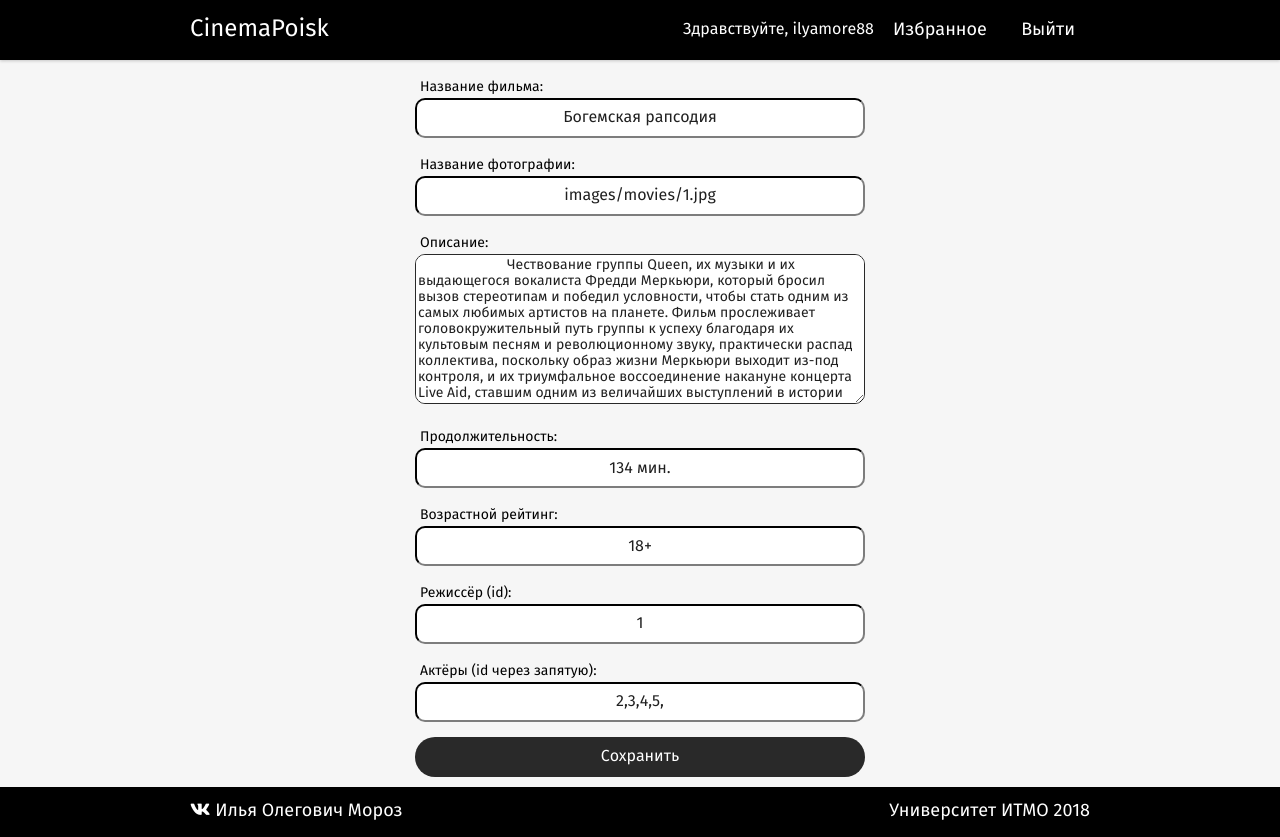
After one commit to ilyamore88/CinemaPoisk, a Django app: page /movie/1/edit in a window 1280 px wide. The commit adds this page. Run offline with Django 3.2, Linux system fonts and the light colour scheme; a user stored in the database is signed in; some libraries are stand-ins or nearby versions.

Commit message:
add movie editing

```diff
--- a/CinemaPoisk/urls.py
+++ b/CinemaPoisk/urls.py
@@ -10,7 +10,7 @@ urlpatterns = [
     path('cinema/<int:cinemaid>', views.cinemaRender),
     path('cinema/<int:cinemaid>/edit', adminviews.editcinema),
     path('movie/<int:movieid>', views.movieRender),
-    path('cinema/<int:cinemaid>/edit', views.cinemaRender),
+    path('movie/<int:movieid>/edit', adminviews.editmovie),
     path('person/<int:personid>', views.personRender),
     path('cinema/<int:cinemaid>/edit', views.cinemaRender),
     path('favorites', views.favoritesRender),
--- /dev/null
+++ b/adminpanel/templates/editing/editmovie.html
@@ -0,0 +1,29 @@
+{% extends 'base.html' %}
+{% load static %}
+{% block content %}
+    <form action="/movie/{{ movie.id }}/edit" method="post" class="adminpanel">
+        {% csrf_token %}
+        <label for="name" class="admin__text_label">Название фильма:</label>
+        <input type="text" name="name" id="name" class="admin__input" value="{{ movie.name }}">
+        <label for="image" class="admin__text_label">Название фотографии:</label>
+        <input type="text" name="image" id="image" class="admin__input" value="{{ movie.image }}">
+        <label for="description" class="admin__text_label">Описание:</label>
+        <textarea name="description" id="description"
+                  class="admin__input description_input">
+            {{ movie.description }}
+        </textarea>
+        <label for="duration" class="admin__text_label">Продолжительность:</label>
+        <input type="text" name="duration" id="duration" class="admin__input" value="{{ movie.duration }}">
+        <label for="age_rating" class="admin__text_label">Возрастной рейтинг:</label>
+        <input type="text" name="age_rating" id="age_rating" class="admin__input" value="{{ movie.age_rating }}">
+        <label for="director_id" class="admin__text_label">Режиссёр (id):</label>
+        <input type="text" name="director_id" id="director_id" class="admin__input" value="{{ movie.director_id }}">
+        <label for="actors_id" class="admin__text_label">Актёры (id через запятую):</label>
+        <input type="text" name="actors_id" id="actors_id" class="admin__input"
+               value="{% for actor_id in movie.actors_id %}{{ actor_id }},{% endfor %}">
+        {% if input_error %}
+            <label class="error">{{ input_error }}</label>
+        {% endif %}
+        <input class="admin__button" type="submit" value="Сохранить">
+    </form>
+{% endblock %}
--- a/adminpanel/views.py
+++ b/adminpanel/views.py
@@ -669,3 +669,46 @@ def editcinema(request, cinemaid):
             else:
                 return render(request, 'editing/editcinema.html', args)
     return redirect('/cinema/' + str(cinemaid) + "?date=" + currentDate)
+
+
+def editmovie(request, movieid):
+    username = auth.get_user(request).username
+    file = open("templates/db/users_db.json", "r", encoding="utf8")
+    users = json.loads(file.read())
+    file.close()
+    currentUser = {}
+    for user in users:
+        if username == user["username"]:
+            currentUser = user
+            break
+    if currentUser == {}:
+        return redirect('/adminpanel/loginerror')
+    elif (currentUser["permissions"] != "superuser") and (currentUser["permissions"] != "moderator"):
+        auth.logout(request)
+        return redirect('/adminpanel/loginerror')
+    args = {}
+    args.update(csrf(request))
+    args["username"] = currentUser["username"]
+    args["permissions"] = currentUser["permissions"]
+    file = open("templates/db/movies_db.json", "r", encoding="utf8")
+    movies = json.loads(file.read())
+    file.close()
+    for movie in movies:
+        if movieid == movie["id"]:
+            args["movie"] = movie
+            if request.POST:
+                movie["name"] = str(request.POST.get('name', ''))
+                movie["image"] = request.POST.get('image', '')
+                movie["duration"] = str(request.POST.get('duration', ''))
+                movie["description"] = str(request.POST.get('description', ''))
+                movie["age_rating"] = str(request.POST.get('age_rating', ''))
+                movie["director_id"] = int(request.POST.get('director_id', ''))
+                movie["actors_id"] = list(map(int, request.POST.get('actors_id', '').split(','))) if request.POST.get(
+                    'actors_id', '') != '' else []
+                file = open("templates/db/movies_db.json", "w", encoding="utf8")
+                file.write(json.dumps(movies, ensure_ascii=False))
+                file.close()
+                return redirect('/movie/' + str(movieid))
+            else:
+                return render(request, 'editing/editmovie.html', args)
+    return redirect('/movie/' + str(movieid))
--- a/static/css/style.css
+++ b/static/css/style.css
@@ -677,7 +677,7 @@ footer {
 
 .edit__link {
     position: absolute;
-    top: 30px;
+    top: 32px;
     right: 15px;
     font-family: 'fira_sansregular';
     color: #292929;
--- a/templates/db/movies_db.json
+++ b/templates/db/movies_db.json
@@ -2,7 +2,7 @@
   {
     "id": 1,
     "name": "Богемская рапсодия",
-    "description": "Чествование группы Queen, их музыки и их выдающегося вокалиста Фредди Меркьюри, который бросил вызов стереотипам и победил условности, чтобы стать одним из самых любимых артистов на планете. Фильм прослеживает головокружительный путь группы к успеху благодаря их культовым песням и революционному звуку, практически распад коллектива, поскольку образ жизни Меркьюри выходит из-под контроля, и их триумфальное воссоединение накануне концерта Live Aid, ставшим одним из величайших выступлений в истории рок-музыки.",
+    "description": "            Чествование группы Queen, их музыки и их выдающегося вокалиста Фредди Меркьюри, который бросил вызов стереотипам и победил условности, чтобы стать одним из самых любимых артистов на планете. Фильм прослеживает головокружительный путь группы к успеху благодаря их культовым песням и революционному звуку, практически распад коллектива, поскольку образ жизни Меркьюри выходит из-под контроля, и их триумфальное воссоединение накануне концерта Live Aid, ставшим одним из величайших выступлений в истории рок-музыки.\r\n        ",
     "image": "images/movies/1.jpg",
     "duration": "134 мин.",
     "age_rating": "18+",
--- a/templates/pages/movie.html
+++ b/templates/pages/movie.html
@@ -26,6 +26,9 @@
             </div>
             <div class="info">Продолжительность: {{ movie.duration }}</div>
             <div class="info">Возрастной рейтинг: {{ movie.age_rating }}</div>
+            {% if currentUserPermissions == "superuser" or currentUserPermissions == "moderator" %}
+                <a href="/movie/{{ movie.id }}/edit" class="edit__link" style="top: 12px;">Изменить</a>
+            {% endif %}
         </div>
 
     </div>
```
